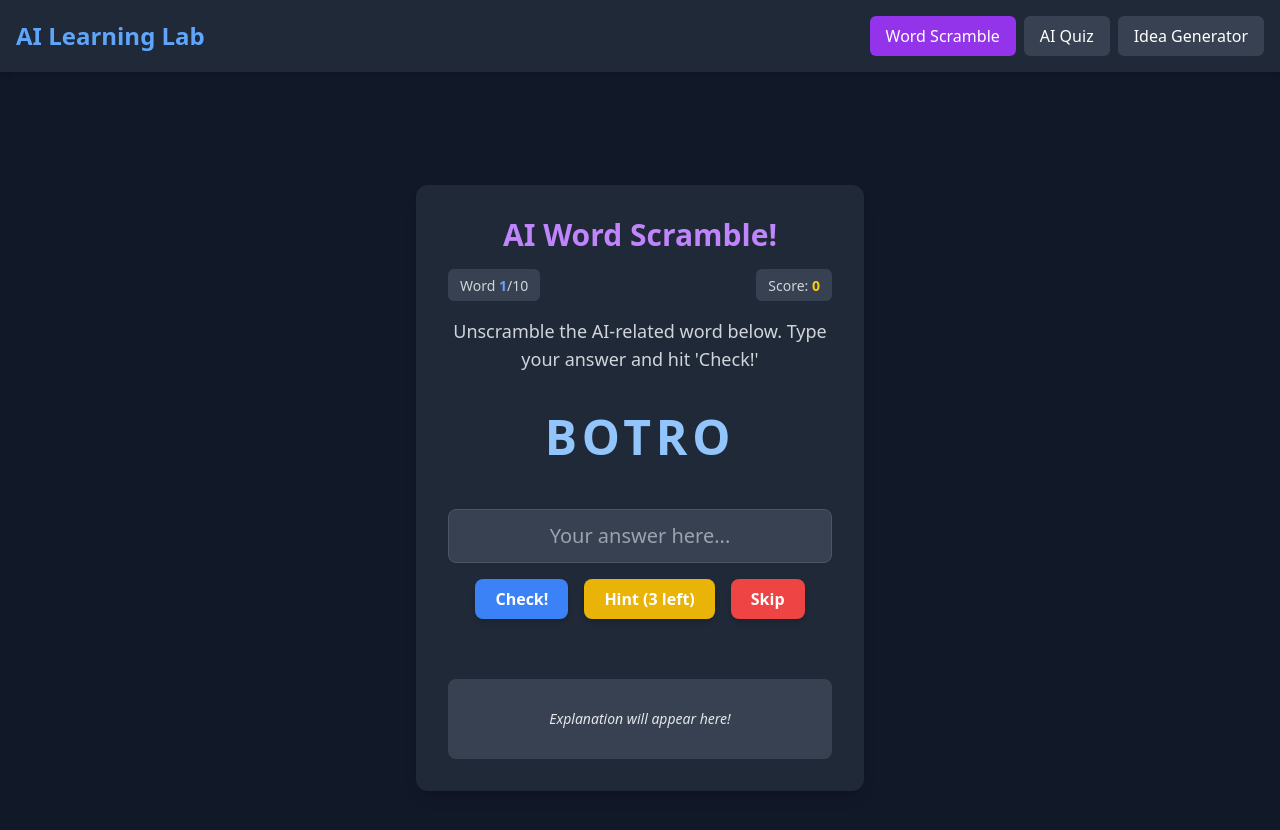
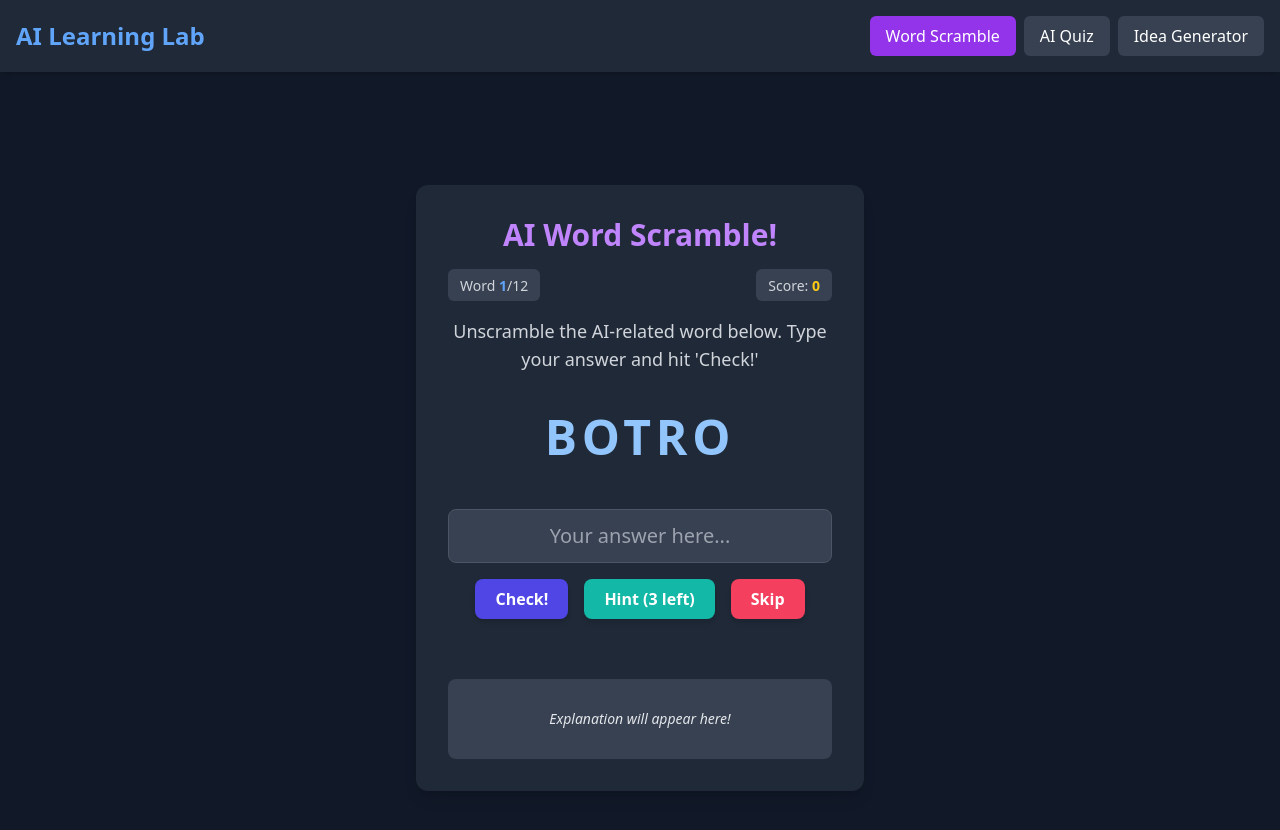
Before and after one commit to TravisBoltz/AI-Learning-Lab, a React (Vite) app: page / in a window 1280 px wide. Shown: the top 830 px of the page. Built offline with nearby package versions, Linux system fonts and the light colour scheme; no server answers.

Commit message:
feat: integrate ReactMarkdown for explanation rendering and validate API key in WordScramble component

```diff
--- a/src/components/WordScramble.jsx
+++ b/src/components/WordScramble.jsx
@@ -1,4 +1,5 @@
 import React, { useState, useEffect } from 'react';
+import ReactMarkdown from 'react-markdown';
 
 function WordScramble() {
   const [currentWordIndex, setCurrentWordIndex] = useState(0);
@@ -22,11 +23,13 @@ function WordScramble() {
     { original: "LANGUAGE", scrambled: "GEGNALAU" },
     { original: "INTELLIGENCE", scrambled: "GENCELINTELI" },
     { original: "AUTOMATION", scrambled: "NOITAMOTUA" },
-    { original: "PREDICT", scrambled: "TCDIERP" }
+    { original: "PREDICT", scrambled: "TCDIERP" },
+    { original: "COMPUTER", scrambled: "RETCOMPU" },
+    { original: "ARTIFICIAL", scrambled: "LCAIFITRA" },
   ];
 
-  // Placeholder for the Gemini API key (Canvas will inject it at runtime)
-  const apiKey = "";
+  // Get the Gemini API key from environment variables
+  const apiKey = import.meta.env.VITE_GOOGLE_API_KEY;
 
   /**
    * Shuffles the characters of a string.
@@ -156,6 +159,13 @@ function WordScramble() {
    * Explains the current word using the Gemini API.
    */
   const explainWord = async () => {
+    // Validate API key
+    if (!apiKey) {
+      setExplanation("Google API key not configured. Please check your environment variables.");
+      setIsLoadingExplanation(false);
+      return;
+    }
+
     const wordToExplain = words[currentWordIndex].original;
     setIsLoadingExplanation(true);
     setExplanation(''); // Clear previous explanation
@@ -168,7 +178,10 @@ function WordScramble() {
     const payload = {
       contents: chatHistory,
       generationConfig: {
-        model: "gemini-2.0-flash"
+        temperature: 0.7,
+        topK: 1,
+        topP: 1,
+        maxOutputTokens: 2048,
       }
     };
 
@@ -181,7 +194,16 @@ function WordScramble() {
         body: JSON.stringify(payload)
       });
 
+      if (!response.ok) {
+        throw new Error(`API request failed with status ${response.status}`);
+      }
+
       const result = await response.json();
+
+      // Check for API errors
+      if (result.error) {
+        throw new Error(`API Error: ${result.error.message || 'Unknown error'}`);
+      }
 
       if (result.candidates && result.candidates.length > 0 &&
         result.candidates[0].content && result.candidates[0].content.parts &&
@@ -241,20 +263,20 @@ function WordScramble() {
                 <>
                   <button
                     onClick={checkGuess}
-                    className="bg-blue-500 hover:bg-blue-600 text-white font-semibold py-2 px-5 rounded-lg shadow-md transition duration-300 ease-in-out transform hover:scale-105"
+                    className="bg-indigo-600 hover:bg-indigo-700 text-white font-semibold py-2 px-5 rounded-lg shadow-md transition duration-300 ease-in-out transform hover:scale-105 focus:outline-none focus:ring-2 focus:ring-indigo-500 focus:ring-offset-2"
                   >
                     Check!
                   </button>
                   <button
                     onClick={getHint}
-                    className="bg-yellow-500 hover:bg-yellow-600 text-white font-semibold py-2 px-5 rounded-lg shadow-md transition duration-300 ease-in-out transform hover:scale-105"
+                    className="bg-teal-500 hover:bg-teal-600 text-white font-semibold py-2 px-5 rounded-lg shadow-md transition duration-300 ease-in-out transform hover:scale-105 focus:outline-none focus:ring-2 focus:ring-teal-400 focus:ring-offset-2"
                     disabled={hintsUsed >= 3}
                   >
                     Hint ({3 - hintsUsed} left)
                   </button>
                   <button
                     onClick={skipWord}
-                    className="bg-red-500 hover:bg-red-600 text-white font-semibold py-2 px-5 rounded-lg shadow-md transition duration-300 ease-in-out transform hover:scale-105"
+                    className="bg-rose-500 hover:bg-rose-600 text-white font-semibold py-2 px-5 rounded-lg shadow-md transition duration-300 ease-in-out transform hover:scale-105 focus:outline-none focus:ring-2 focus:ring-rose-400 focus:ring-offset-2"
                   >
                     Skip
                   </button>
@@ -263,7 +285,7 @@ function WordScramble() {
               {isCorrect && currentWordIndex < words.length && (
                 <button
                   onClick={nextWord}
-                  className="bg-green-500 hover:bg-green-600 text-white font-semibold py-2 px-5 rounded-lg shadow-md transition duration-300 ease-in-out transform hover:scale-105"
+                  className="bg-emerald-500 hover:bg-emerald-600 text-white font-semibold py-2 px-5 rounded-lg shadow-md transition duration-300 ease-in-out transform hover:scale-105 focus:outline-none focus:ring-2 focus:ring-emerald-400 focus:ring-offset-2"
                 >
                   Next Word
                 </button>
@@ -284,7 +306,7 @@ function WordScramble() {
               {isLoadingExplanation ? (
                 <div className="loading-spinner"></div>
               ) : (
-                explanation
+                <ReactMarkdown>{explanation}</ReactMarkdown>
               )}
             </div>
           </>
```
